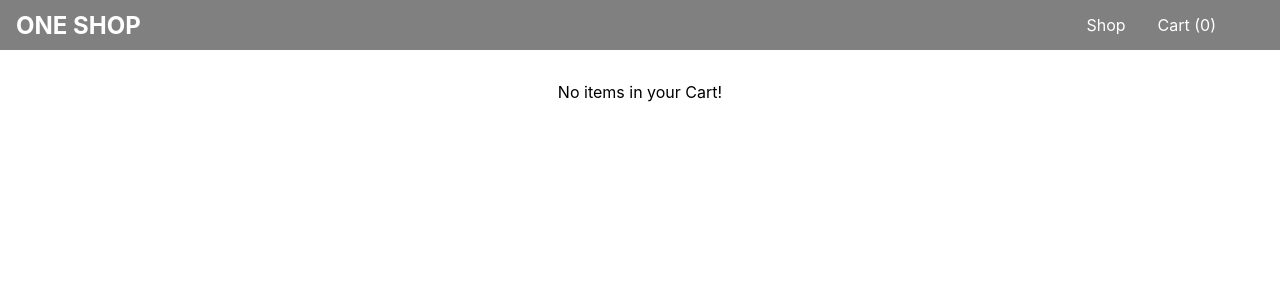
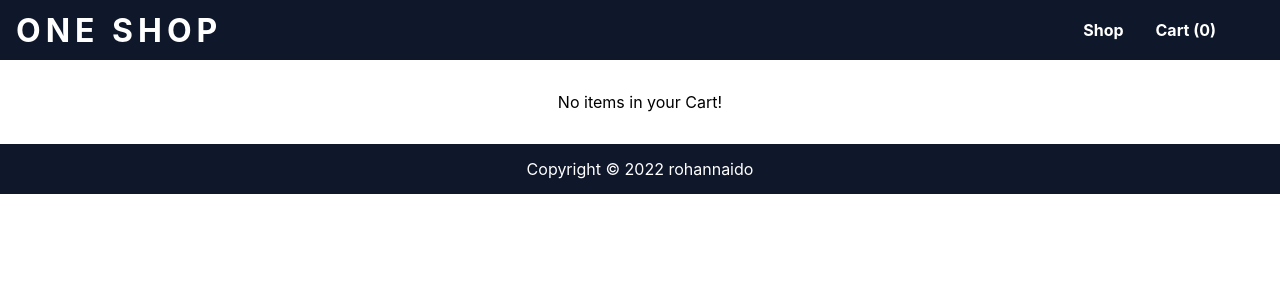
Before and after one commit to rohannaido/shopping-cart, a React (Create React App) app: page /cart in a window 1280 px wide. Shown: the top 300 px of the page. Built offline with nearby package versions, Linux system fonts and the light colour scheme.

Commit message:
style: UI updates for visuals

```diff
--- a/src/CartPage.jsx
+++ b/src/CartPage.jsx
@@ -3,6 +3,7 @@ import CartItem from "./components/CartItem";
 import data from './data';
 import './styles/CartPage.css';
 import {useEffect, useState} from 'react'
+import Footer from "./components/Footer";
 
 const CartPage = (props) => {
 
@@ -39,6 +40,7 @@ const CartPage = (props) => {
                     </div>
                 }
             </div>
+            <Footer />
         </div>
     )
 }
--- a/src/styles/CartItem.css
+++ b/src/styles/CartItem.css
@@ -1,10 +1,9 @@
 .cart-item-div{
-    /* border: 1px solid black; */
-    border-bottom: 1px solid black;
+    border-bottom: 1px solid rgba(0, 0, 0, 0.3);
     height: 150px;
     width: 400px;
     display: flex;
-    margin: 0.5rem;
+    margin: 1rem;
 }
 
 .no-items-div{
--- a/src/styles/CartPage.css
+++ b/src/styles/CartPage.css
@@ -8,9 +8,16 @@
     align-items: center;
 }
 
+.all-cart-items{
+    margin: 2rem 0;
+    border-radius: 0.5rem;
+    box-shadow: 5px 5px 15px 0 rgba(0, 0, 0, 0.2);
+}
+
 .cart-total-div{
     display: flex;
     justify-content: center;
     font-weight: bold;
     font-size: 1.5rem;
+    margin: 2rem 0;
 }
--- a/src/styles/Footer.css
+++ b/src/styles/Footer.css
@@ -1,5 +1,5 @@
 footer{
-    background-color: gray;
+    background-color: #0f172a;
     color: white;
     height: 50px;
     display: flex;
--- a/src/styles/NavBar.css
+++ b/src/styles/NavBar.css
@@ -1,6 +1,6 @@
 nav{
-    height: 50px;
-    background-color: gray;
+    height: 60px;
+    background-color: #0f172a;
     color: white;
     display: flex;
     justify-content: space-between;
@@ -12,6 +12,8 @@ nav{
 .logo-text{
     font-size: 1.5rem;
     margin: 0 1rem;
+    letter-spacing: 5px;
+    font-size: 2rem;
 }
 
 .navbar-list{
@@ -28,4 +30,5 @@ nav{
 ul.navbar-list li{
     margin: 0 1rem;
     cursor: pointer;
+    font-weight: bold;
 }
--- a/src/styles/ProductCard.css
+++ b/src/styles/ProductCard.css
@@ -1,10 +1,11 @@
 .product-card-div{
     height: 400px;
     width: 300px;
-    border: 1px solid black;
     padding: 1rem;
     margin: 1rem;
     background-color: white;
+    border-radius: 0.5rem;
+    box-shadow: 5px 5px 15px 0 rgba(0, 0, 0, 0.2);
 }
 
 .product-card-img-div{
```
